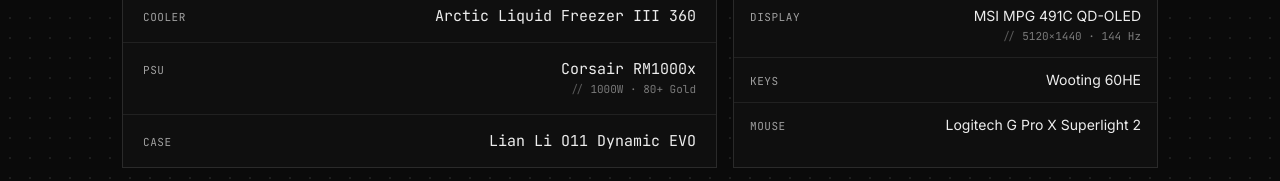
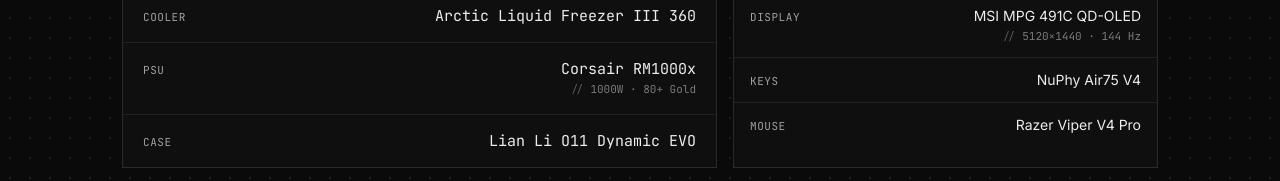
Before and after one commit to niklasdgl/niklasdgl.github.io, a plain HTML site: page index.html in a window 1280 px wide. Shown: the part 1392-1573 px from the top of the page. Drawn offline with Linux system fonts and the light colour scheme.

Commit message:
fix: correct keyboard and mouse in desk card

```diff
--- a/index.html
+++ b/index.html
@@ -228,8 +228,8 @@
         <div class="frame-head"><div class="t"><span class="p">~/</span><h3>desk</h3></div><span class="idx">04</span></div>
         <dl class="specs">
           <div><div class="row"><dt>DISPLAY</dt><dd>MSI MPG 491C QD-OLED</dd></div><p class="note"><i>// </i>5120×1440 · 144 Hz</p></div>
-          <div><div class="row"><dt>KEYS</dt><dd>Wooting 60HE</dd></div></div>
-          <div><div class="row"><dt>MOUSE</dt><dd>Logitech G Pro X Superlight 2</dd></div></div>
+          <div><div class="row"><dt>KEYS</dt><dd>NuPhy Air75 V4</dd></div></div>
+          <div><div class="row"><dt>MOUSE</dt><dd>Razer Viper V4 Pro</dd></div></div>
         </dl>
       </div>
     </div>
```
